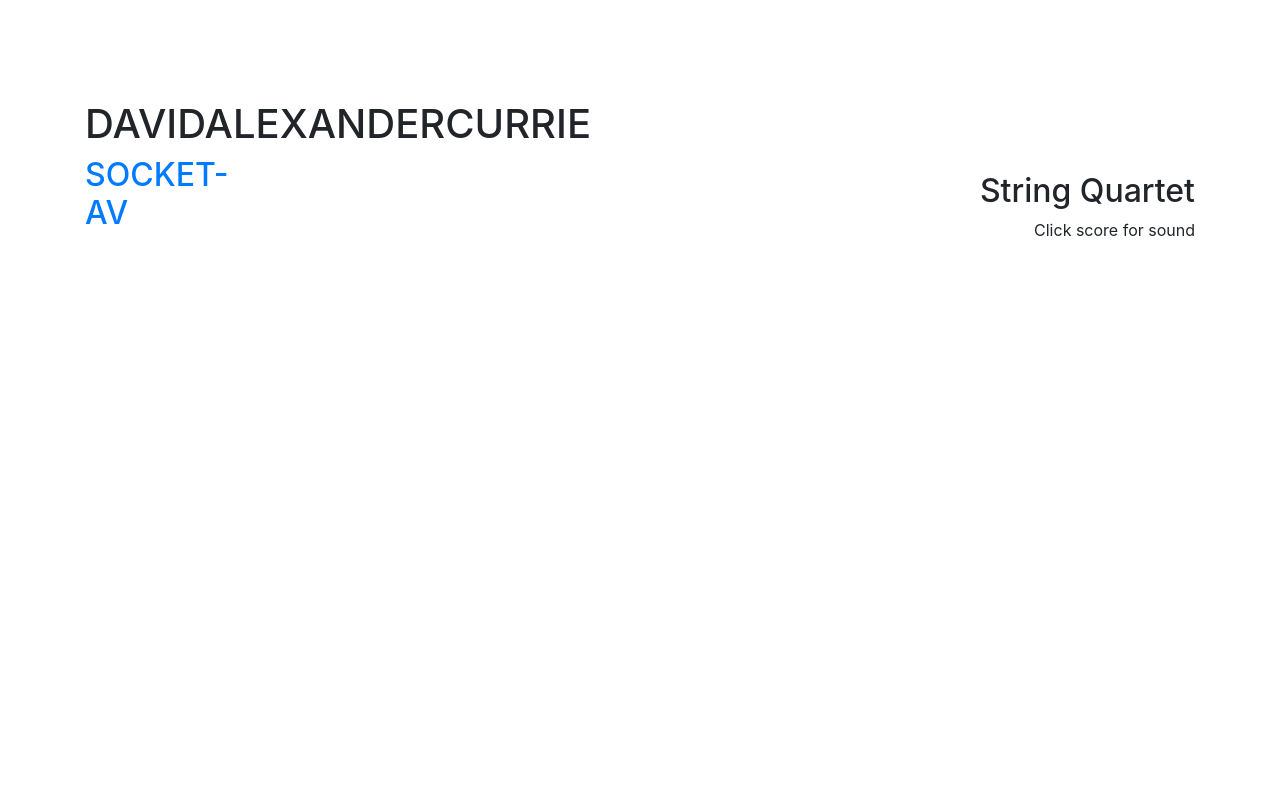
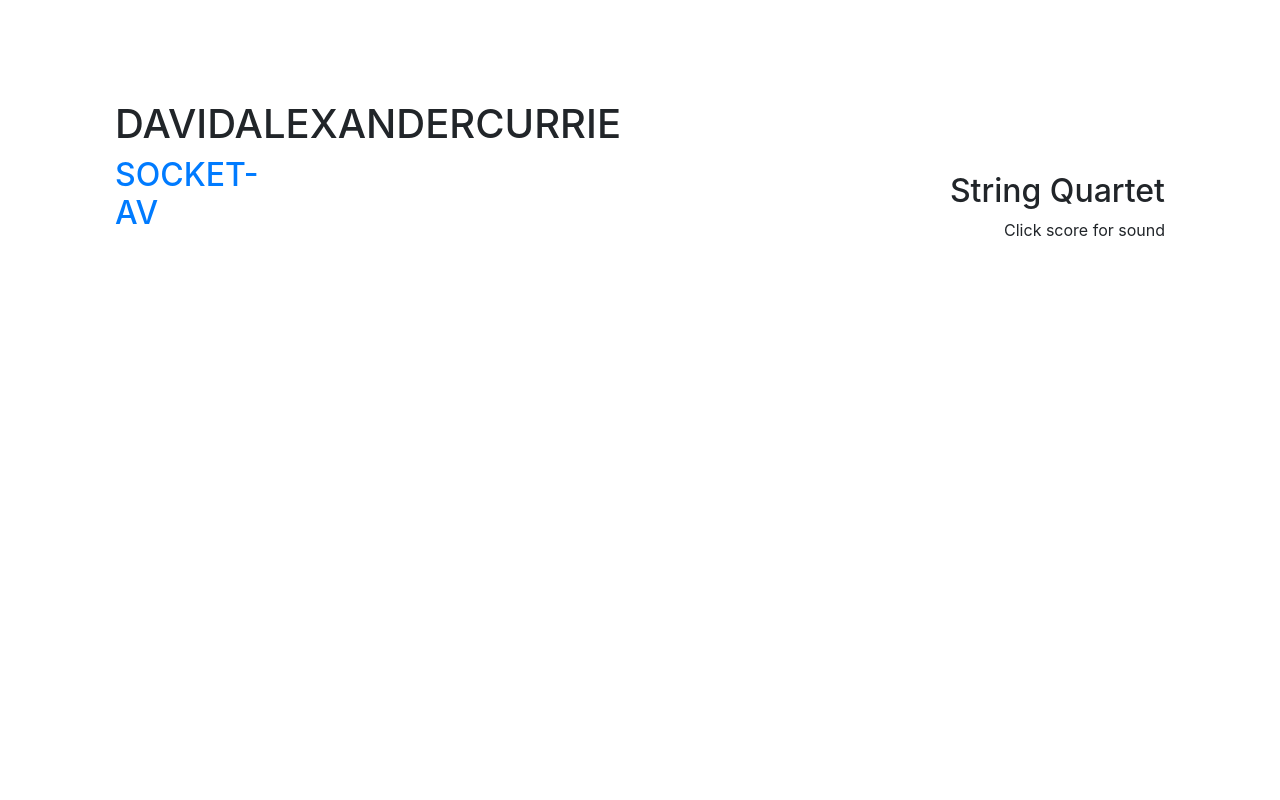
Before and after one commit to davidalexandercurrie/www, a plain HTML site: page index.html in a window 1280 px wide. Shown: the top 800 px of the page. Drawn offline with nearby package versions, Linux system fonts and the light colour scheme; some packages are replaced by stand-ins of ours.

Commit message:
container-fluid

```diff
--- a/index.html
+++ b/index.html
@@ -60,7 +60,7 @@
 
 <body style="background-color: #FFFFFF">
 
-    <div class="row">
+    <div class="container-fluid">
         <div class="column left">
             <h1>DAVIDALEXANDERCURRIE</h1>
             <a href="https://socket-av.herokuapp.com/">
```
